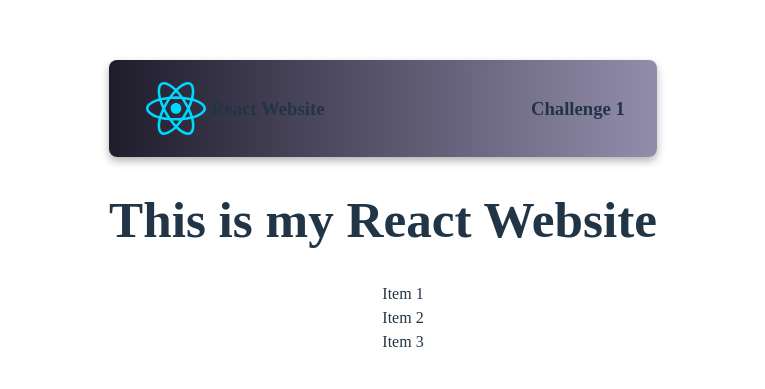
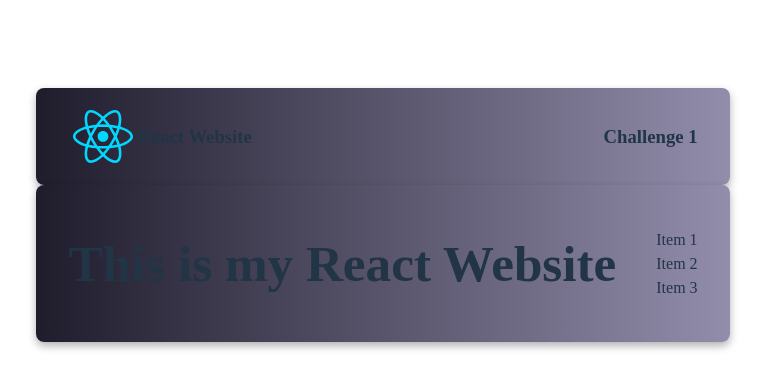
Before and after one commit to gabeharvey/Vite-React-Challenge, a React (Vite) app: page / in a window 1280 px wide. Shown: the part 185-574 px from the top of the page, without its empty margins (257-1022 px from the left). Built offline with nearby package versions, Linux system fonts and the light colour scheme; a web font is replaced by a local one.

Commit message:
Main content area styling updated

```diff
--- a/components/Main.jsx
+++ b/components/Main.jsx
@@ -2,7 +2,7 @@ import "../src/App.css"
 
 function Main () {
     return (
-        <div>
+        <div className="main-content">
             <h1>This is my React Website</h1>
             <ul className="list-items">
                 <li>Item 1</li>
--- a/src/App.css
+++ b/src/App.css
@@ -78,6 +78,16 @@
   margin: 5px;
 }
 
+.main-content {
+  display: flex;
+  justify-content: space-between;
+  align-items: center;
+  padding: 1rem 2rem;
+  background: linear-gradient(90deg, #1f1c2c, #928dab);
+  border-radius: 8px;
+  box-shadow: 0 4px 8px rgba(0, 0, 0, 0.3);
+}
+
 .list-items {
   list-style: none;
 }
```
